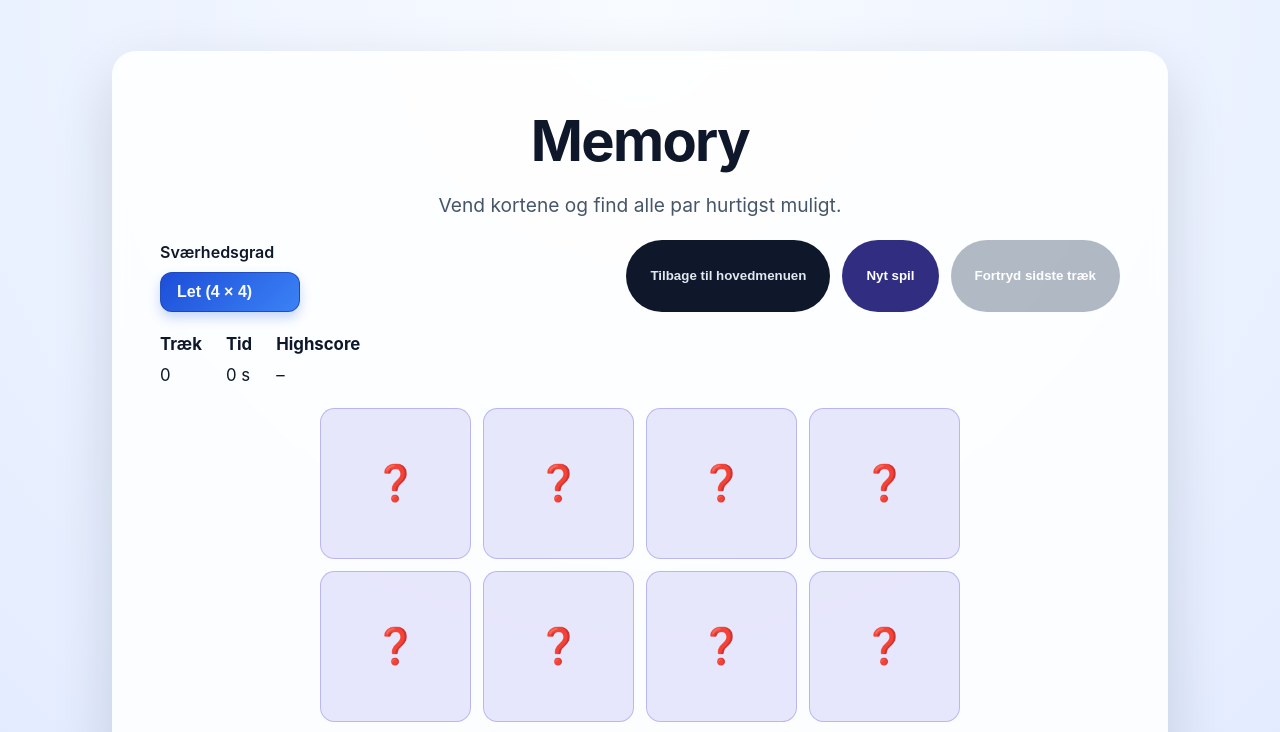
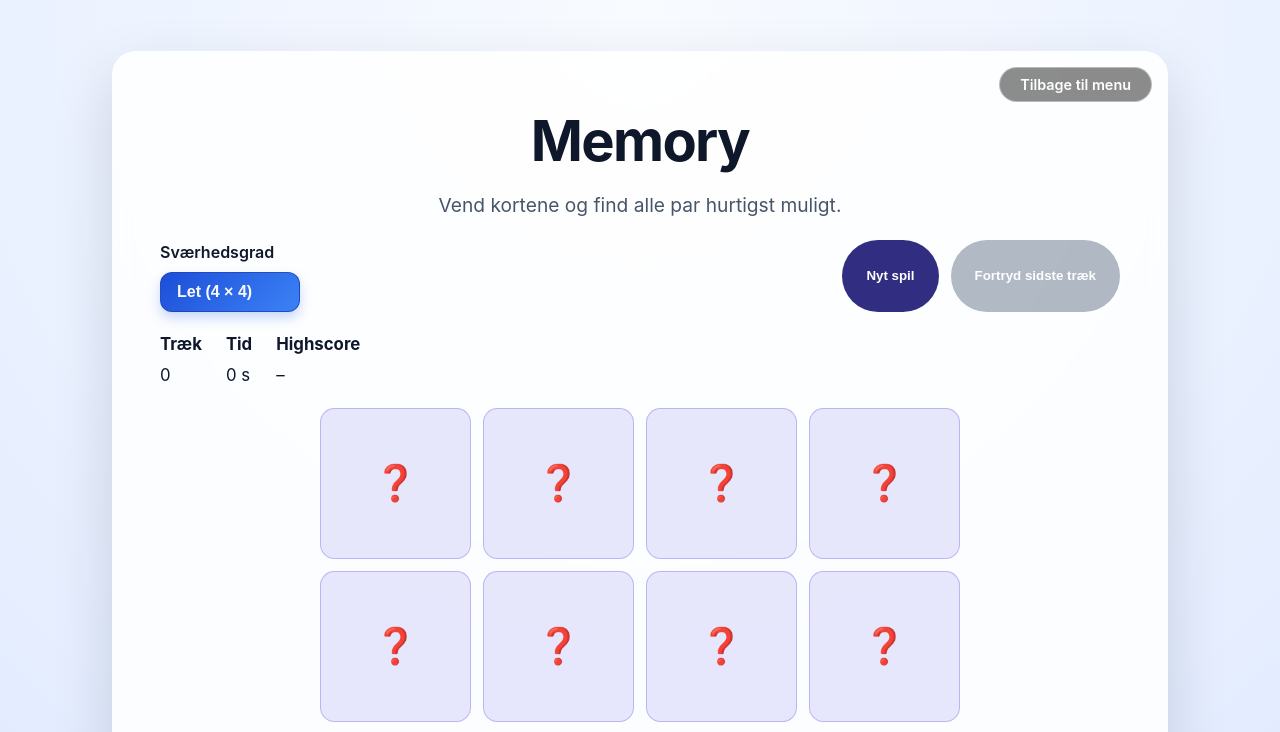
Before and after one commit to konradschantz/Fokus, a React (Vite) app: page /memory in a window 1280 px wide. Shown: the top 732 px of the page. Built offline with nearby package versions, Linux system fonts and the light colour scheme.

Commit message:
Align memory game back button with reaction test

```diff
--- a/src/screens/MemoryGame.tsx
+++ b/src/screens/MemoryGame.tsx
@@ -317,7 +317,34 @@ export default function MemoryGame() {
   }
 
   return (
-    <section className="menu" style={{ width: 'min(960px, 100%)' }}>
+    <section
+      className="menu"
+      style={{
+        position: 'relative',
+        width: 'min(960px, 100%)',
+      }}
+    >
+      <button
+        type="button"
+        onClick={() => navigate('/')}
+        style={{
+          backgroundColor: 'rgba(0, 0, 0, 0.45)',
+          border: '1px solid rgba(255, 255, 255, 0.4)',
+          borderRadius: '999px',
+          color: '#fff',
+          cursor: 'pointer',
+          fontFamily: 'inherit',
+          fontSize: '0.9rem',
+          fontWeight: 600,
+          padding: '0.5rem 1.25rem',
+          position: 'absolute',
+          right: '1rem',
+          top: '1rem',
+          transition: 'background-color 0.2s ease, border-color 0.2s ease',
+        }}
+      >
+        Tilbage til menu
+      </button>
       <header className="menu__header" style={{ marginBottom: '1.25rem' }}>
         <h1>Memory</h1>
         <p>Vend kortene og find alle par hurtigst muligt.</p>
@@ -370,21 +397,6 @@ export default function MemoryGame() {
         </label>
 
         <div style={{ display: 'flex', gap: '0.75rem', flexWrap: 'wrap' }}>
-          <button
-            type="button"
-            onClick={() => navigate('/')}
-            style={{
-              background: '#0f172a',
-              border: 'none',
-              borderRadius: '999px',
-              color: '#e2e8f0',
-              cursor: 'pointer',
-              fontWeight: 600,
-              padding: '0.65rem 1.5rem',
-            }}
-          >
-            Tilbage til hovedmenuen
-          </button>
           <button
             type="button"
             onClick={() => handleNewGame()}
```
